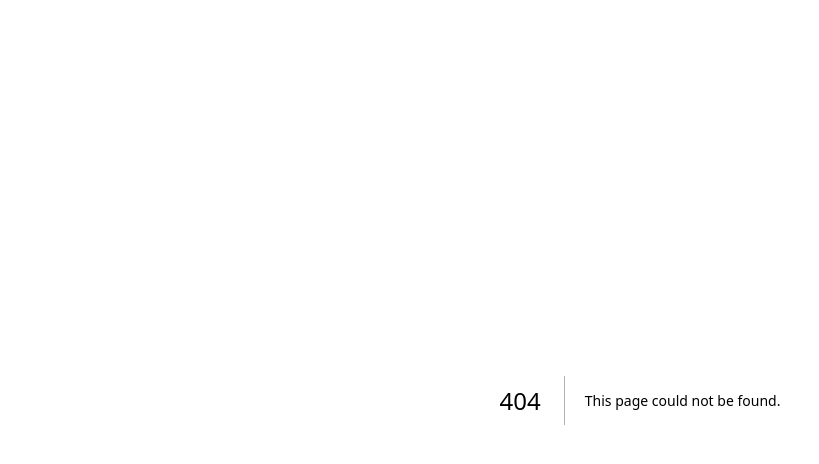
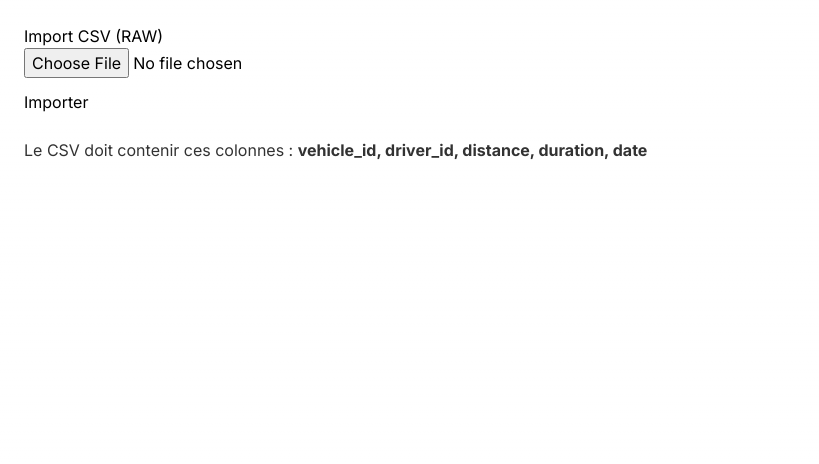
Before and after one commit to farahmhedhbi/fleet-management, a Next.js app in the folder frontend/fleet_frontend/: page /import-csv in a window 1280 px wide. Before the commit this address had no page. Shown: the top 464 px of the page, without its empty margins (0-819 px from the left). Built offline with nearby package versions, Linux system fonts and the light colour scheme.

Commit message:
import csv

```diff
--- /dev/null
+++ b/frontend/fleet_frontend/src/app/import-csv/page.tsx
@@ -0,0 +1,65 @@
+"use client";
+
+import { useState } from "react";
+
+export default function ImportCsvPage() {
+  const [file, setFile] = useState<File | null>(null);
+  const [loading, setLoading] = useState(false);
+  const [msg, setMsg] = useState<string>("");
+
+  async function handleUpload() {
+    if (!file) {
+      setMsg("Choisis un fichier CSV.");
+      return;
+    }
+
+    setLoading(true);
+    setMsg("");
+
+    try {
+      const formData = new FormData();
+      formData.append("file", file);
+
+      const res = await fetch("http://localhost:8080/import/csv", {
+        method: "POST",
+        body: formData,
+      });
+
+      const data = await res.json();
+
+      if (!res.ok) {
+        setMsg(data?.message ?? "Erreur lors de l'import.");
+      } else {
+        setMsg(`✅ Import réussi : ${data.importedRows} lignes enregistrées (RAW).`);
+      }
+    } catch (e: any) {
+      setMsg("Erreur réseau: " + e.message);
+    } finally {
+      setLoading(false);
+    }
+  }
+
+  return (
+    <main style={{ padding: 24, maxWidth: 700 }}>
+      <h1>Import CSV (RAW)</h1>
+
+      <input
+        type="file"
+        accept=".csv"
+        onChange={(e) => setFile(e.target.files?.[0] ?? null)}
+      />
+
+      <div style={{ marginTop: 12 }}>
+        <button onClick={handleUpload} disabled={loading}>
+          {loading ? "Import..." : "Importer"}
+        </button>
+      </div>
+
+      {msg && <p style={{ marginTop: 12 }}>{msg}</p>}
+
+      <p style={{ marginTop: 24, opacity: 0.8 }}>
+        Le CSV doit contenir ces colonnes : <b>vehicle_id, driver_id, distance, duration, date</b>
+      </p>
+    </main>
+  );
+}
```
